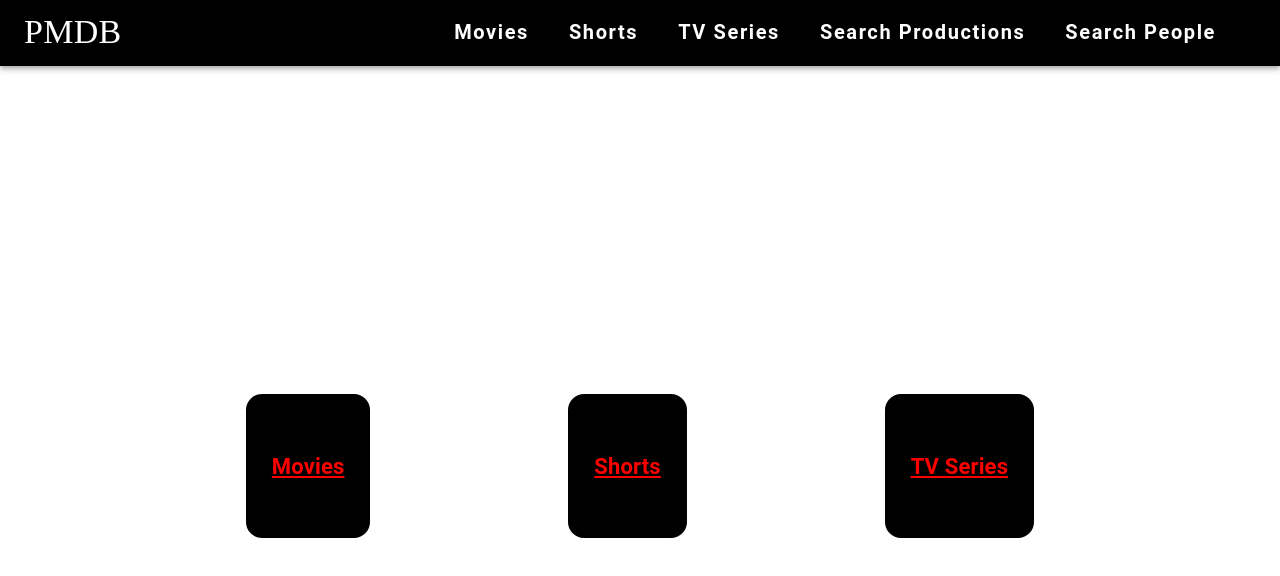
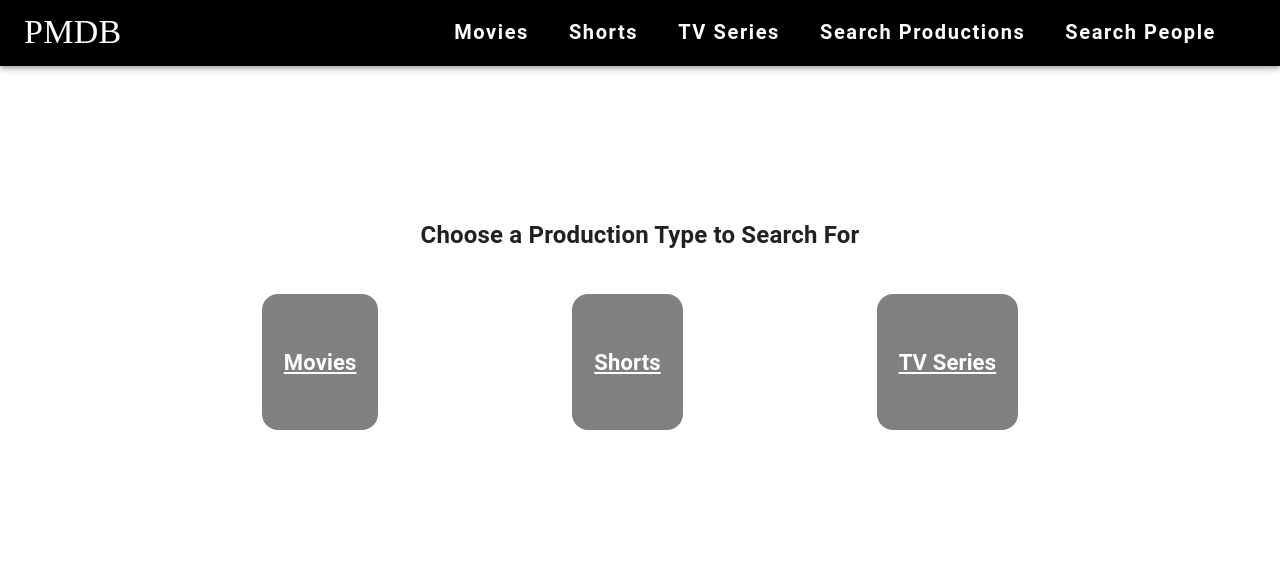
Before and after one commit to zairuiy-coding/IMDB-full-stack-clone, a React (Create React App) app in the folder client/: page /search_productions in a window 1280 px wide. Shown: the top 576 px of the page. Built offline with nearby package versions, Linux system fonts and the light colour scheme.

Commit message:
add styling to TypesPage

```diff
--- a/client/src/pages/TypesPage.js
+++ b/client/src/pages/TypesPage.js
@@ -1,53 +1,71 @@
-import { Box, Container } from '@mui/material';
+import { Box, Container, Typography } from '@mui/material';
 import { NavLink } from 'react-router-dom';
 
 export default function TypesPage() {
   const types = ['Movies', 'Shorts', 'TV Series'];
 
-  // flexFormat provides the formatting options for a "flexbox" layout that enables the album cards to be displayed
-  // side-by-side and wrap to the next line when the screen is too narrow.
-  // Flexboxes are incredibly powerful. You can learn more on MDN web docs linked below (or many other online
-  // resources).
-  // https://developer.mozilla.org/en-US/docs/Learn/CSS/CSS_layout/Flexbox
-  // const flexFormat = { display: 'flex', flexDirection: 'row', flexWrap: 'wrap', justifyContent: 'space-evenly', height: '15vh'};
-
   const flexFormat = {
     display: 'flex',
-    flexDirection: 'row',
-    flexWrap: 'wrap',
+    flexDirection: 'column', // Change to column to place subtitle and boxes vertically
+    alignItems: 'center',
+    minHeight: '90vh', // Adjust height to move content up
+    justifyContent: 'flex-start', // Move content to the start of the container
+    paddingTop: '150px', // Add some padding at the top
+  };
+
+  const boxContainerStyle = {
+    display: 'flex',
     justifyContent: 'space-evenly',
-    // justifyContent: 'center',
-    alignItems: 'center',
-    minHeight: '100vh', // Use minHeight to center vertically
+    width: '100%',
+  };
+
+  const boxStyle = {
+    background: 'grey', // Set the background color to grey
+    borderRadius: '16px',
+    border: '2px solid grey', // Set the border color to grey
+    color: 'white', // Set the text color to white
+    textAlign: 'center', // Center the text
+    fontSize: '22px',
+    margin: '20px', // Increase the spacing between boxes
+    padding: '20px', // Add padding to make the boxes larger
+    transition: 'transform 0.2s', // Add transition for hover effect
+  };
+
+  const boxHoverStyle = {
+    transform: 'scale(1.1)', // Increase the size slightly on hover
+  };
+
+  const subtitleStyle = {
+    marginBottom: '20px', // Adjust the spacing between subtitle and boxes
+    textAlign: 'center',
+    fontSize: '24px', // Add styling to the subtitle
+    fontWeight: 'bold',
   };
 
   return (
     <Container style={flexFormat}>
+      <Typography variant="h6" style={subtitleStyle}>
+        Choose a Production Type to Search For
+      </Typography>
+      <Container style={boxContainerStyle}>
         {types.map((type) =>
           <Box
             key={type}
             p={3}
             m={2}
-          // style={{ background: 'black', borderRadius: '16px', border: '2px solid #000' }}
-          style={{
-            background: 'black',
-            borderRadius: '16px',
-            border: '2px solid #000',
-            color: 'red', // Set the text color to red
-            textAlign: 'center', // Center the text
-            fontSize: '22px',
+            style={boxStyle}
+            sx={{
+              '&:hover': boxHoverStyle, // Apply hover effect
             }}
           >
-          {/* <h4><NavLink to={`/search_productions/${type}`}>{type}</NavLink></h4> */}
             <h4>
-              <NavLink to={`/search_productions/${type}`} style={{ color: 'red' }}>
+              <NavLink to={`/search_productions/${type}`} style={{ color: 'white' }}>
                 {type}
               </NavLink>
             </h4>
           </Box>
         )}
       </Container>
+    </Container>
   );
-
-
 };
```
Lines whose indentation alone changed are shown as unchanged.
